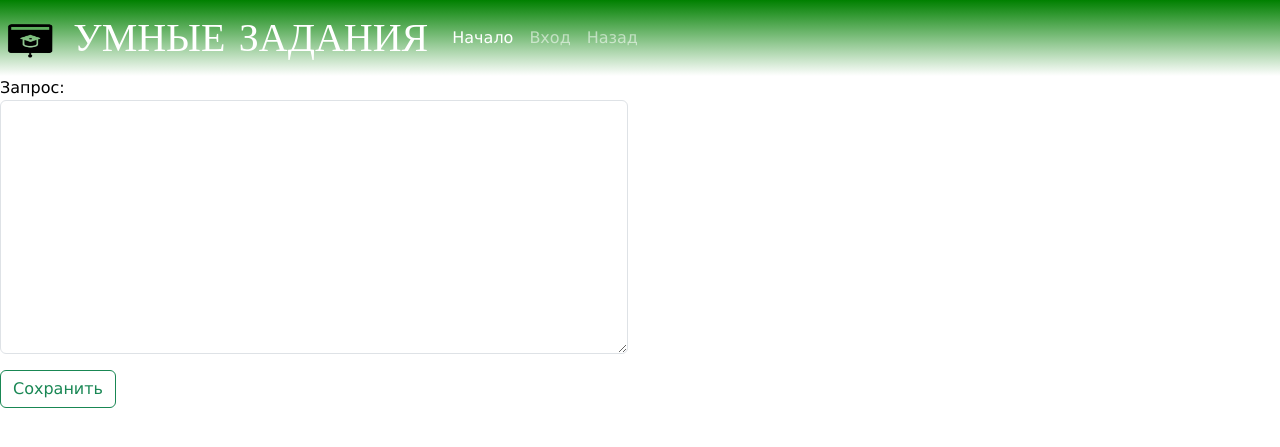
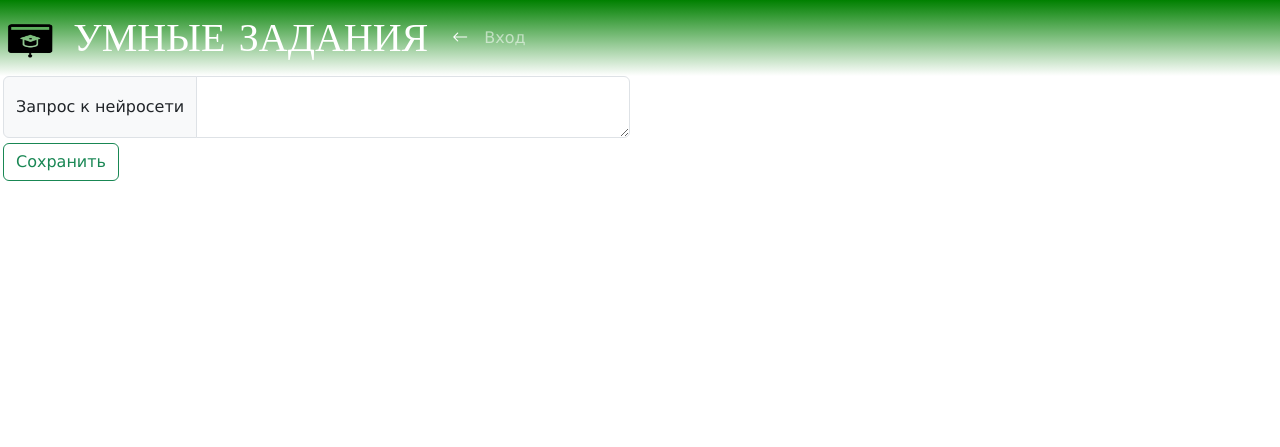
Before and after one commit to Dagur624/neurohw, a Django app: page /lk/ai_requests in a window 1280 px wide. Shown: the top 447 px of the page. Run offline with Django 4.2, Linux system fonts and the light colour scheme; some libraries are stand-ins or nearby versions.

Commit message:
various changes

```diff
--- a/main/templates/ai_requests.html
+++ b/main/templates/ai_requests.html
@@ -4,8 +4,14 @@
         <div class="col-md-6">
             <form method="post" class="form-group">
                 {% csrf_token %}
-                {{ form.as_p }}
-                <button type="submit" class="btn btn-outline-success">Сохранить</button>
+                {% for field in form %}
+                    <div class="input-group">
+                        {{ field.errors }}
+                        <span class="input-group-text" id ="{{ field.id_for_label }}" >Запрос к нейросети</span>
+                        <textarea name="request" cols="40" rows="2" class="form-control" required="" id="{{ field.auto_id }}"></textarea>
+                    </div>
+                {% endfor %}
+                <button type="submit" class="btn btn-outline-success" style="margin-top: 5px">Сохранить</button>
             </form>
         </div>
     </div>
--- a/main/templates/base.html
+++ b/main/templates/base.html
@@ -7,15 +7,18 @@
         <meta charset="utf-8">
         <title>Neurohw</title>
         <meta name="viewport" content="width=device-width, initial-scale=1">
+        <link rel="stylesheet" href="https://cdn.jsdelivr.net/npm/bootstrap-icons@1.11.3/font/bootstrap-icons.min.css">
         <link href="https://cdn.jsdelivr.net/npm/bootstrap@5.3.1/dist/css/bootstrap.min.css" rel="stylesheet" integrity="sha384-4bw+/aepP/YC94hEpVNVgiZdgIC5+VKNBQNGCHeKRQN+PtmoHDEXuppvnDJzQIu9" crossorigin="anonymous">
     </head>
     <body>
 
         {% include "nav.html" %}
+        <div style="margin-left: 3px">
         {% block content %}
 
 
         {%endblock%}
+        </div>
     <script src="https://code.jquery.com/jquery-3.2.1.slim.min.js"></script>
     <script src="https://cdn.jsdelivr.net/npm/popper.js@1.12.9/dist/umd/popper.min.js" integrity="sha384-ApNbgh9B+Y1QKtv3Rn7W3mgPxhU9K/ScQsAP7hUibX39j7fakFPskvXusvfa0b4Q" crossorigin="anonymous"></script>
     <script src="https://cdn.jsdelivr.net/npm/bootstrap@4.0.0/dist/js/bootstrap.min.js" integrity="sha384-JZR6Spejh4U02d8jOt6vLEHfe/JQGiRRSQQxSfFWpi1MquVdAyjUar5+76PVCmYl" crossorigin="anonymous"></script>
--- a/main/templates/nav.html
+++ b/main/templates/nav.html
@@ -11,17 +11,7 @@
         </div>
         <div class="collapse navbar-collapse" id="navbarNavAltMarkup">
             <div class="navbar-nav">
-                <a href="{% url 'index' %}" class="nav-link active" style="">Начало</a>
-                {% if request.path != "/accounts/login/" %}
-                    {% if user.is_authenticated %}
-
-
-                        <a href="{% url 'account_logout' %}" class="nav-link " style="">Выйти</a>
-
-                    {% else %}
-                        <a href="{% url 'account_login' %}" class="nav-link" style="">Вход</a>
-                    {% endif %}
-                {% endif %}
+                <a onclick="javascript:history.back(); return false;" class="nav-link" style="cursor: pointer"><i class="bi bi-arrow-left" style="color: white; font-weight: bolder"></i></a>
 
                 {% if user.user_type.code == "teacher" %}
                     <a href="{% url "ai_requests" %}" class="nav-link" style="">Нейросеть</a>
@@ -37,8 +27,17 @@
                     <a href="{% url "student_teacher_list" %}" class="nav-link" style="">Мои учителя</a>
                     <a href="{% url "student_result" %}" class="nav-link" style="">Результаты</a>
                 {% endif %}
+                {% if request.path != "/accounts/login/" %}
+                    {% if user.is_authenticated %}
 
-                <a onclick="javascript:history.back(); return false;" class="nav-link" style="cursor: pointer">Назад</a>
+
+                        <a href="{% url 'account_logout' %}" class="nav-link " style="">Выйти</a>
+
+                    {% else %}
+                        <a href="{% url 'account_login' %}" class="nav-link" style="">Вход</a>
+                    {% endif %}
+                {% endif %}
+
             </div>
         </div>
     </nav>
--- a/main/templates/student_task_do.html
+++ b/main/templates/student_task_do.html
@@ -14,8 +14,8 @@
                 {% csrf_token %}
                 {{ form.as_p }}
                 {% if not student_task.teacher_check and student_task.student_answer != "" %}
-                    {% if student_task.student_answer != student_task.task.answer %}
-                        <div class="alert alert-danger alert-dismissible fade show" style="padding-right: 16px"
+                    {% if not is_right %}
+                        <div class="alert alert-danger alert-dismissible fade show" style="padding-right: 16px; width: 500px;"
                              role="alert"><strong>Неправильный ответ.</strong>
                             <button type="button"
                                     style="background-color: Transparent; border: none; float: right;"
@@ -36,7 +36,7 @@
 
                 {% endif %}
                 <button class="btn btn-primary" type="submit"
-                        {% if student_task.teacher_check and student_task.student_answer != "" %} disabled{% endif %}>
+                        {% if student_task.student_answer != "" %} disabled{% endif %}>
                     Сохранить
                 </button>
                 <a class="btn btn-primary" href="{% url "student_task_list" 0 %}">Вернуться к списку заданий</a>
--- a/main/views.py
+++ b/main/views.py
@@ -127,21 +127,27 @@ def student_task_do(request, student_task_id=0):
         student_task = models.StudentTask.objects.filter(student__user__id=request.user.id, student_answer="").first()
         if not student_task:
             return redirect(reverse('student_task_list', args=[0]))
+    is_right = student_task.is_right
     if request.method == "POST":
         form = forms.DoTaskForm(request.POST, instance=student_task)
         if form.is_valid():
+            if student_task.student_answer != "":
+                return redirect(reverse("student_task_list", args=[0]))
             save_task = form.save(commit=False)
+
             if not save_task.teacher_check:
 
-                if save_task.student_answer == save_task.task.answer:
+                if save_task.student_answer.lower() == save_task.task.answer.lower():
                     save_task.is_right = True
                 else:
                     save_task.is_right = False
+            is_right = save_task.is_right
             save_task.save()
     form = forms.DoTaskForm(instance=student_task)
     return render(request, "student_task_do.html", {
         "student_task": student_task,
-        "form": form
+        "form": form,
+        "is_right": is_right
     })
 
 
```
Also changed, not shown: db.sqlite3, static/images/arrow-left.svg (added).
